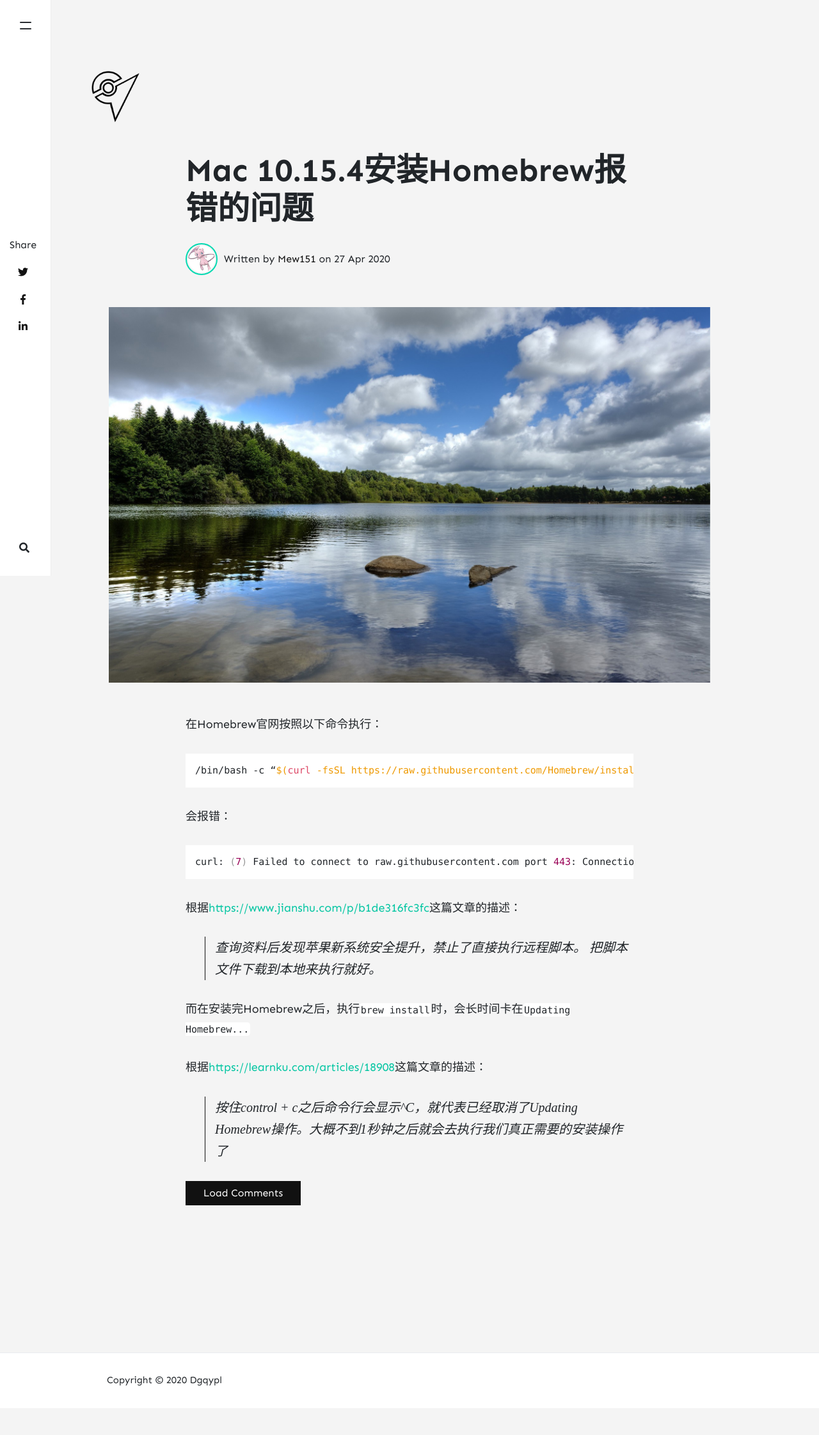
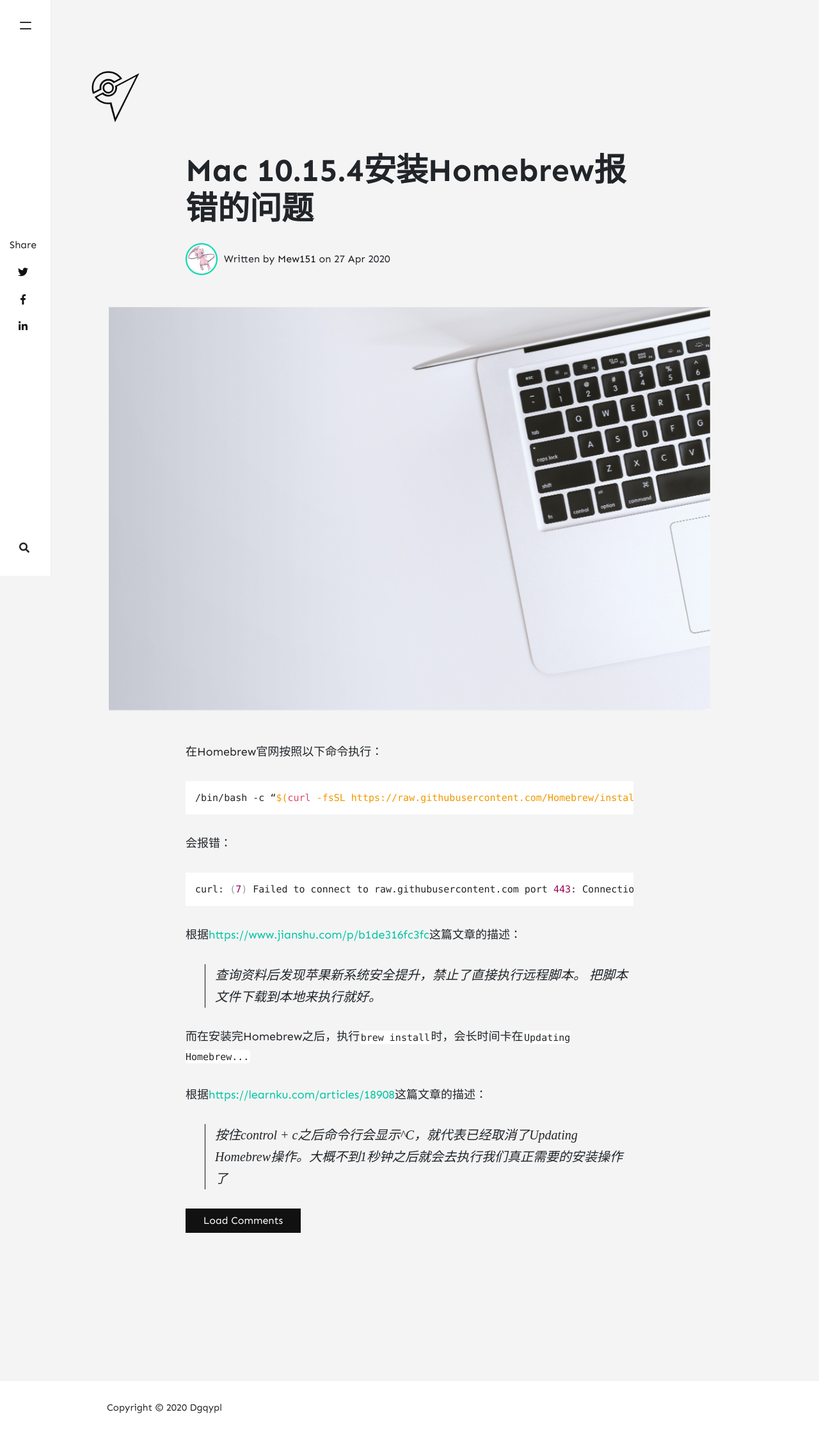
Before and after one commit to dgqypl/dgqypl.github.io, a Jekyll site: the page built from _posts/2020-04-27-Mac-homebrew.md, in a window 1280 px wide. Shown: the whole page at 64% size. Built offline with Jekyll 4.4.1, drawn with Linux system fonts in a browser that asks for light colours; nearby versions of some CDN libraries; comment, search, counter and statistics services are not loaded; before the commit the page ends 2201 px from its top, so only the background shows below that.

Commit message:
no message

```diff
--- a/_posts/2020-04-27-Mac-homebrew.md
+++ b/_posts/2020-04-27-Mac-homebrew.md
@@ -2,7 +2,7 @@
 layout: post
 title:  "Mac 10.15.4安装Homebrew报错的问题"
 author: mew151
-image: assets/images/202004/clouds-forests-landscapes-nature-1920x1200-wallpaper.jpg
+image: assets/images/202006/computer-desk-electronics-keyboard-238118.jpg
 ---
 在Homebrew官网按照以下命令执行：
 
```
